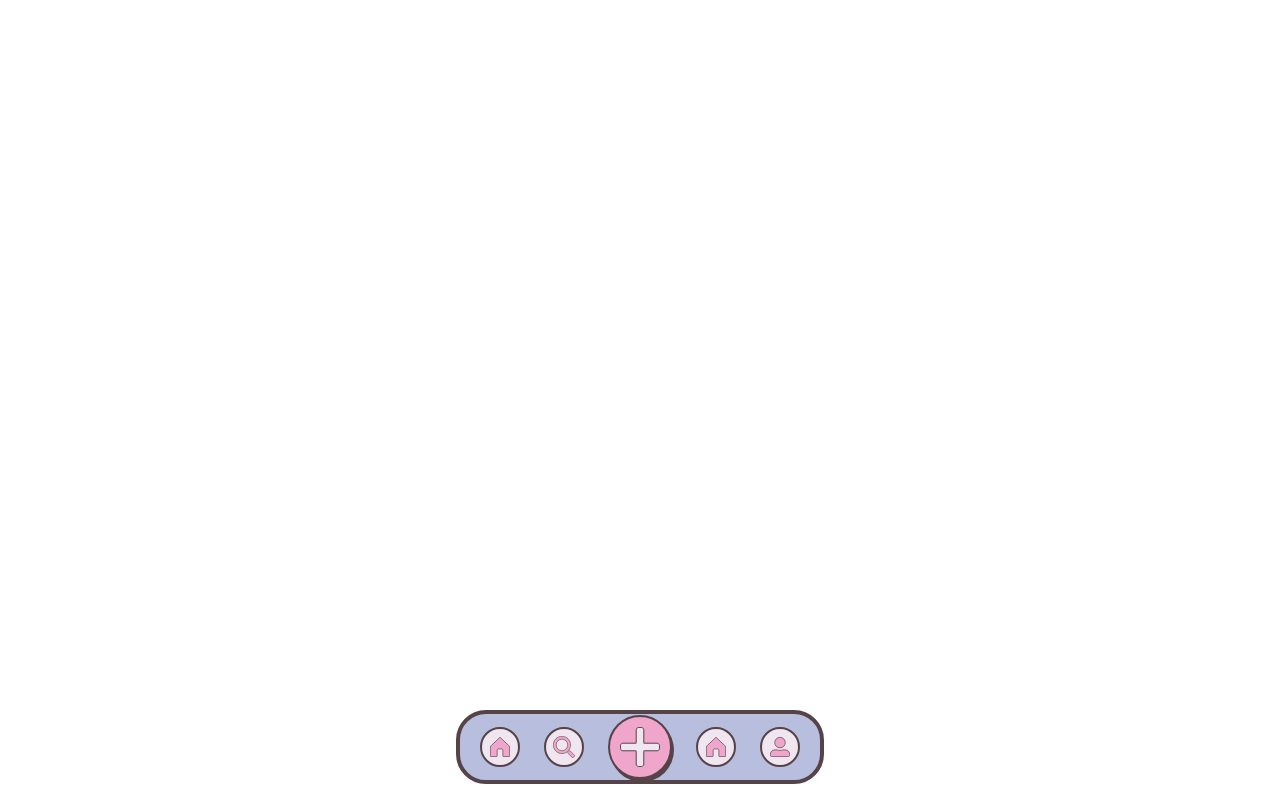
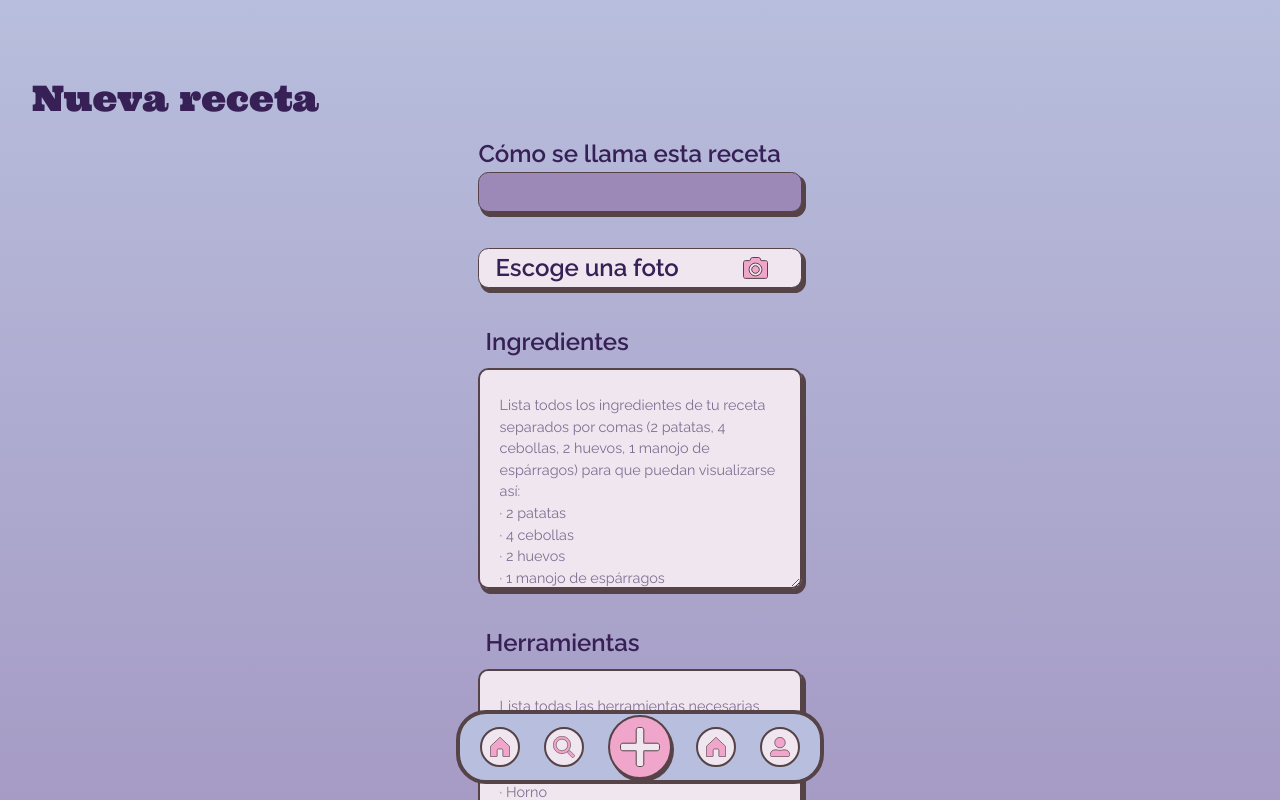
Before and after one commit to BettyLopo/Re-Setaas-Front, a React (Vite) app: page /create in a window 1280 px wide. Shown: the top 800 px of the page. Built offline with nearby package versions, Linux system fonts and the light colour scheme.

Commit message:
Structure create page

```diff
--- a/src/components/inputs/Input.jsx
+++ b/src/components/inputs/Input.jsx
@@ -10,7 +10,7 @@ const Input = ({placeholder, className, htmlFor, value, onChange, type, id}) =>
         value={value}
         placeholder={placeholder}
         onChange={onChange}
-        className={`border-[0.1rem] border-brown rounded-inp shadow-bigs placeholder:font-raleway placeholder:text-darklila placeholder:text-regu text-left h-[2.5rem] placeholder:font-semibold pl-4 pt-1 ${className}`}/>
+        className={`border-[0.1rem] border-brown rounded-inp shadow-bigs placeholder:font-raleway  placeholder:text-regu text-left h-[2.5rem] placeholder:font-semibold pl-4 pt-1 ${className}`}/>
     </div>
   )
 }
--- a/src/components/inputs/InputImg.jsx
+++ b/src/components/inputs/InputImg.jsx
@@ -1,6 +1,6 @@
 import React from 'react'
 
-const InputImg = ({id, handleFileChange}) => {
+const InputImg = ({id, handleFileChange, className}) => {
   return (
     <div className="flex flex-row gap-2 justify-center items-center relative">
 
@@ -10,9 +10,9 @@ const InputImg = ({id, handleFileChange}) => {
             id={id}
             type="file"
             onChange={handleFileChange}
-            className="opacity-0 absolute cursor-pointer w-[19rem] h-[2.5rem]"
+            className={`opacity-0 absolute cursor-pointer ${className} h-[2.5rem]`}
              />
-             <div className="w-[18rem] h-[2.5rem] bg-brokenwhite border-[0.1rem] border-brown shadow-bigs rounded-inp flex justify-start items-center gap-6 pl-4">
+             <div className={`${className} h-[2.5rem] bg-brokenwhite border-[0.1rem] border-brown shadow-bigs rounded-inp flex justify-start items-center pl-4`}>
              <p className='font-raleway text-regu text-darklila font-semibold'>Escoge una foto</p>
                 <img src="/img/Camera.svg" alt="" />
              </div>
--- /dev/null
+++ b/src/components/inputs/InputTextArea.jsx
@@ -0,0 +1,28 @@
+import React from 'react'
+import { useEffect, useRef } from 'react'
+
+const InputTextArea = ({title, placeholder, value}) => {
+    const textareaRef = useRef(null);
+
+    const adjustHeight = () => {
+        if (textareaRef.current) {
+        textareaRef.current.style.height = 'auto';
+        textareaRef.current.style.height = `${textareaRef.current.scrollHeight}px`;
+        }
+    };
+
+    useEffect(() => {
+        adjustHeight();
+    }, []);
+
+
+    return (
+    <section className="flex flex-col gap-2">
+        <label htmlFor="" className="font-raleway font-semibold text-regu text-darklila pl-2">{title}</label>
+        <textarea type="text" className="rounded-inp border-[0.16rem] border-brown shadow-bigs w-[20.3rem] h-auto bg-brokenwhite font-raleway py-6 px-5 placeholder:text-tiny placeholder:text-darklila placeholder:opacity-60" placeholder={placeholder} ref={textareaRef} onInput={adjustHeight} value={value}/>
+
+    </section>
+  )
+}
+
+export default InputTextArea
--- a/src/pages/Create.jsx
+++ b/src/pages/Create.jsx
@@ -1,8 +1,33 @@
 import React from 'react'
+import InputTextArea from '../components/inputs/InputTextArea'
+import InputImg from '../components/inputs/InputImg'
+import Input from '../components/inputs/Input'
 
 const Create = () => {
   return (
-    <div>
+    <div className="w-screen h-full bg-gr-blue-lila">
+      <section className="flex py-[5rem] px-5 flex-col gap-5">
+         <h1 className="font-ultra text-darklila text-ptitle leading-9 pl-3">Nueva receta</h1>
+        <form action="submit" className="flex flex-col gap-9 justify-center items-center">
+          <div>
+            <label htmlFor="titulo" className="font-raleway font-semibold text-regu text-darklila">Cómo se llama esta receta</label>
+          <Input
+          className="placeholder:text-brokenwhite w-[20.2rem] bg-lightlila"
+          id="titulo"/>
+          </div>
+          <InputImg
+          className="w-[20.2rem] gap-[4rem]"/>
+          <InputTextArea
+            title="Ingredientes"
+            placeholder={`Lista todos los ingredientes de tu receta separados por comas (2 patatas, 4 cebollas, 2 huevos, 1 manojo de espárragos) para que puedan visualizarse así:\n· 2 patatas\n· 4 cebollas\n· 2 huevos\n· 1 manojo de espárragos`}/>
+          <InputTextArea
+            title="Herramientas"
+            placeholder={`Lista todas las herramientas necesarias para tu receta separadas por comas (Horno, Airfryer, Sartén) para que puedan visualizarse así:\n· Horno\n· Airfryer\n· Sartén`}/>
+            <InputTextArea
+            title="Pasos"
+            placeholder={`Escribe aquí todos los pasos necesarios para que tu receta quede riquísima. Puedes hacerlo en\n · formato de lista\n · separando cada paso\n · con una coma\n (de esta forma: paso 1, paso 2, paso 3) o como párrafos enteros.`}/>
+        </form>
+      </section>
 
     </div>
   )
--- a/src/pages/Detail.jsx
+++ b/src/pages/Detail.jsx
@@ -9,6 +9,7 @@ const Detail = () => {
 
 //Authentication user to show/hide elements
 //Fetch data
+const isAuth = true;
 
   return (
     <div className="bg-gr-white-blue w-screen h-full items-center">
--- a/src/pages/Login.jsx
+++ b/src/pages/Login.jsx
@@ -16,7 +16,7 @@ const Login = () => {
         <form action="" onSubmit="" id="login" className="flex flex-col justify-center gap-7">
           <Input
             placeholder="E-mail"
-            className="bg-brokenwhite w-[18.1rem]"
+            className="bg-brokenwhite w-[18.1rem] placeholder:text-darklila"
             id="email"
             htmlFor="email"
             type="email"
@@ -24,7 +24,7 @@ const Login = () => {
             onChange="" />
           <Input
             placeholder="Contraseña"
-            className="bg-brokenwhite w-[18.1rem]"
+            className="bg-brokenwhite w-[18.1rem] placeholder:text-darklila"
             id="contrasena"
             htmlFor="contrasena"
             type="password"
--- a/src/pages/Register.jsx
+++ b/src/pages/Register.jsx
@@ -16,7 +16,7 @@ const Register = () => {
         <form action="" onSubmit="" id="registro" className="flex flex-col justify-center gap-6">
         <Input
             placeholder="Nombre"
-            className="bg-brokenwhite w-[18.1rem]"
+            className="bg-brokenwhite w-[18.1rem] placeholder:text-darklila"
             id="nombre"
             htmlFor="nombre"
             type="text"
@@ -24,7 +24,7 @@ const Register = () => {
             onChange="" />
           <Input
             placeholder="E-mail"
-            className="bg-brokenwhite w-[18.1rem]"
+            className="bg-brokenwhite w-[18.1rem] placeholder:text-darklila"
             id="email"
             htmlFor="email"
             type="email"
@@ -32,13 +32,13 @@ const Register = () => {
             onChange="" />
           <Input
             placeholder="Contraseña"
-            className="bg-brokenwhite w-[18.1rem]"
+            className="bg-brokenwhite w-[18.1rem] placeholder:text-darklila"
             id="contrasena"
             htmlFor="contrasena"
             type="password"
             // value={password}
             onChange=""/>
-            <InputImg />
+            <InputImg className="w-[19rem] gap-6"/>
         </form>
         <div className="flex flex-row justify-center gap-7 mt-2">
           <Button className="bg-lightlila text-brokenwhite" type="button" onClick="" text="Registrar"/>
```
